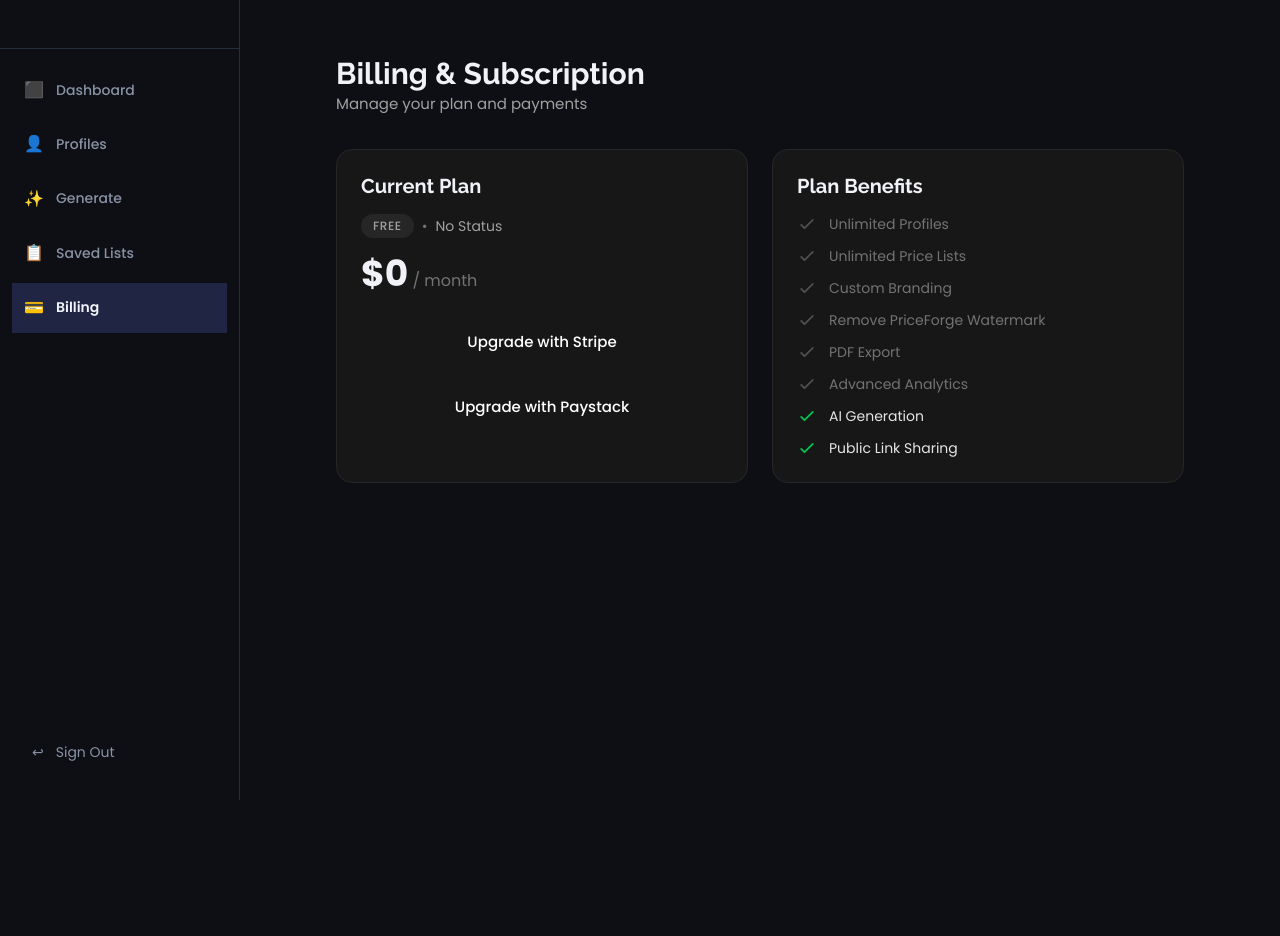
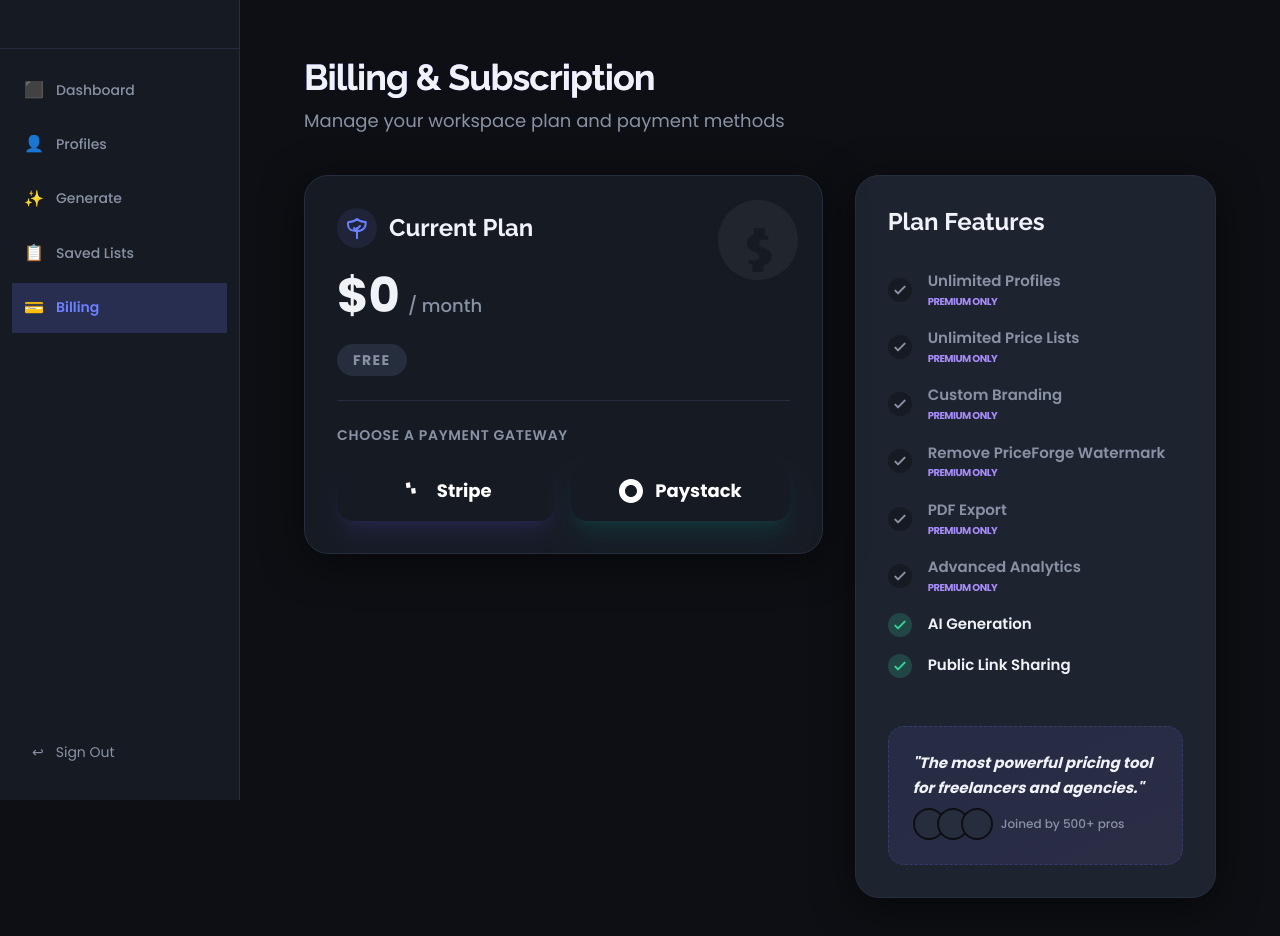
Before and after one commit to artofnuel/price-list, a Next.js app: page /dashboard/billing in a window 1280 px wide. Shown: the top 936 px of the page. Before the commit the page ends 800 px from the top, so only its background shows below. Built offline with nearby package versions, Linux system fonts and the light colour scheme; no server answers.

Commit message:
UI and Mild Logic Tweaks

```diff
--- a/src/app/api/checkout/cancel/route.js
+++ b/src/app/api/checkout/cancel/route.js
@@ -24,40 +24,61 @@ export async function POST(req) {
       .single()
 
     if (error || !subscription) {
+      console.log('No active subscription found for user:', user.id)
       return NextResponse.json({ error: 'No active subscription found' }, { status: 404 })
     }
 
+    console.log(`Attempting to cancel ${subscription.provider} subscription: ${subscription.provider_subscription_id}`)
+
     if (subscription.provider === 'stripe') {
+      try {
         // Cancel Stripe
         await stripe.subscriptions.update(subscription.provider_subscription_id, {
           cancel_at_period_end: true,
         })
+      } catch (stripeErr) {
+        console.error('Stripe cancellation error:', stripeErr.message)
+        // We continue anyway to update our DB if the stripe sub is already gone or invalid
+      }
     } else if (subscription.provider === 'paystack') {
-      // Cancel Paystack
+      // For Paystack, if it's a simple transaction reference (not a real sub),
+      // the disable API will fail. We log it and move on to update our DB.
+      try {
         await axios.post(
           'https://api.paystack.co/subscription/disable',
           {
             code: subscription.provider_subscription_id,
-          token: 'token_from_email_or_db_if_available' // Paystack needs an email token to disable via API. For simplicity in this project, we just mark it canceled in our DB.
+            token: 'not_available'
           },
           {
             headers: { Authorization: `Bearer ${PAYSTACK_SECRET}`, 'Content-Type': 'application/json' }
           }
-      ).catch(err => {
-        console.error("Paystack API warning:", err.response?.data || err.message)
-      })
+        )
+      } catch (paystackErr) {
+        console.warn("Paystack API warning (likely expected for transaction-based 'subs'):", paystackErr.response?.data || paystackErr.message)
+      }
     }
 
-    // We can confidently update our own DB to canceled or past_due to stop premium features instantly,
-    // or rely on the webhooks. Since the user wants immediate feedback, we'll update local status.
-    await supabase
+    // Always update our local DB to reflect the cancellation
+    const { error: updateError } = await supabase
       .from('subscriptions')
-      .update({ status: 'canceled' })
+      .update({
+        status: 'canceled'
+      })
       .eq('id', subscription.id)
+      .eq('user_id', user.id) // Extra safety
+
+    if (updateError) {
+      console.error('Supabase update error:', updateError)
+      return NextResponse.json({
+        error: 'Failed to update database',
+        details: updateError.message
+      }, { status: 500 })
+    }
 
     return NextResponse.json({ success: true })
   } catch (err) {
-    console.error('Cancel error:', err)
+    console.error('Cancel route error:', err)
     return NextResponse.json({ error: err.message }, { status: 500 })
   }
 }
--- a/src/app/dashboard/billing/page.js
+++ b/src/app/dashboard/billing/page.js
@@ -6,8 +6,18 @@ import { useSubscriptionStore } from '@/store/subscriptionStore'
 import axios from 'axios'
 
 export default function BillingPage() {
-  const { plan, status, isPremium, renewalDate, provider } = useSubscriptionStore()
+  const { plan, status, isPremium, renewalDate, provider, loading: storeLoading } = useSubscriptionStore()
   const [loading, setLoading] = useState(false)
+
+  if (storeLoading) {
+    return (
+      <div className="flex items-center justify-center min-h-[400px]">
+        <div className="w-10 h-10 border-4 border-primary/20 border-t-primary rounded-full animate-spin" />
+      </div>
+    )
+  }
+
+  const isActuallyCanceled = status === 'canceled'
   const STRIPE_PUBLISHABLE = process.env.NEXT_PUBLIC_STRIPE_PUBLISHABLE
   const PAYSTACK_PUBLIC = process.env.NEXT_PUBLIC_PAYSTACK_PUB
 
@@ -45,99 +55,190 @@ export default function BillingPage() {
   }
 
   return (
-    <div className="max-w-4xl mx-auto p-6 space-y-8">
-      <header>
-        <h1 className="text-3xl font-bold">Billing & Subscription</h1>
-        <p className="text-neutral-400">Manage your plan and payments</p>
+    <div className="max-w-5xl mx-auto p-6 space-y-10">
+      <header className="flex flex-col md:flex-row md:items-end justify-between gap-4">
+        <div>
+          <h1 className="text-4xl font-extrabold tracking-tight bg-linear-to-r from-primary to-secondary bg-clip-text text-transparent">
+            Billing & Subscription
+          </h1>
+          <p className="text-text-muted mt-2 text-lg">Manage your workspace plan and payment methods</p>
+        </div>
+        {isPremium && (
+          <div className="px-4 py-2 bg-premium/10 border border-premium/20 rounded-full flex items-center gap-2">
+            <span className={`w-2 h-2 rounded-full ${isActuallyCanceled ? 'bg-red-400' : 'bg-premium animate-pulse'}`} />
+            <span className={`text-sm font-semibold uppercase tracking-wider ${isActuallyCanceled ? 'text-red-400' : 'text-premium'}`}>
+              {isActuallyCanceled ? 'Canceled' : 'Premium Active'}
+            </span>
+          </div>
+        )}
       </header>
 
-      <div className="grid grid-cols-1 md:grid-cols-2 gap-6">
-        {/* Current Plan Card */}
+      {/* Main Content Grid */}
+      <div className="grid grid-cols-1 lg:grid-cols-12 gap-8">
+
+        {/* Left Column: Plan Status & Upgrades */}
+        <div className="lg:col-span-7 space-y-6">
           <motion.div
-          initial={{ opacity: 0, y: 20 }}
-          animate={{ opacity: 1, y: 0 }}
-          className="bg-neutral-900 border border-neutral-800 p-6 rounded-2xl"
+            initial={{ opacity: 0, x: -20 }}
+            animate={{ opacity: 1, x: 0 }}
+            className="bg-surface border border-border p-8 rounded-3xl shadow-lg relative overflow-hidden"
           >
-          <h2 className="text-xl font-semibold mb-4 text-neutral-200">Current Plan</h2>
-          <div className="flex items-center gap-2 mb-2">
-            <span className={`px-3 py-1 rounded-full text-xs font-medium uppercase tracking-wider ${isPremium ? 'bg-amber-500/10 text-amber-500' : 'bg-neutral-800 text-neutral-400'
-              }`}>
+            <div className="absolute top-0 right-0 p-4 opacity-5">
+              <svg className="w-24 h-24" fill="currentColor" viewBox="0 0 24 24">
+                <path d="M12 2C6.48 2 2 6.48 2 12s4.48 10 10 10 10-4.48 10-10S17.52 2 12 2zm1.41 16.09V20h-2.82v-1.91c-.39-.07-.75-.17-1.1-.31l.3-.92c.31.11.64.19.97.24.81.12 1.58-.2 1.58-.96 0-.58-.38-.85-1.03-1.12-.96-.4-2.11-.87-2.11-2.22 0-1.04.72-1.89 1.76-2.12V9h2.82v1.89c.31.05.61.12.91.21l-.23.97c-.23-.08-.47-.14-.72-.18-.79-.11-1.47.23-1.47.9 0 .54.38.79 1.07 1.09.96.42 2.07.96 2.07 2.22 0 1.13-.77 1.95-1.85 2.12z" />
+              </svg>
+            </div>
+
+            <h2 className="text-2xl font-bold mb-6 flex items-center gap-3">
+              <span className="p-2 bg-primary/10 rounded-xl">
+                <svg className="w-6 h-6 text-primary" fill="none" viewBox="0 0 24 24" stroke="currentColor">
+                  <path strokeLinecap="round" strokeLinejoin="round" strokeWidth={2} d="M9 12l2 2 4-4m5.618-4.016A11.955 11.955 0 0112 2.944a11.955 11.955 0 01-8.618 3.04m17.236 0c.062.398.094.805.094 1.233 0 3.31-2.094 6.184-5.044 7.273a11.956 11.956 0 01-6.906 0C5.094 14.417 3 11.544 3 8.233c0-.428.032-.835.094-1.233M12 22.18V12" />
+                </svg>
+              </span>
+              Current Plan
+            </h2>
+
+            <div className="space-y-6">
+              <div className="flex items-baseline gap-2">
+                <span className="text-5xl font-black text-text">
+                  {isPremium ? '$4' : '$0'}
+                </span>
+                <span className="text-text-muted text-lg font-medium">/ month</span>
+              </div>
+
+              <div className="flex flex-wrap items-center gap-3">
+                <span className={`px-4 py-1.5 rounded-full text-sm font-bold uppercase tracking-widest ${isPremium ? 'bg-premium text-bg' : 'bg-border text-text-muted'}`}>
                   {plan}
                 </span>
-            <span className="text-sm text-neutral-500">•</span>
-            <span className="text-sm text-neutral-400 capitalize">{status || 'No status'}</span>
+                {isPremium && (
+                  <>
+                    <span className="text-border">|</span>
+                    <span className="text-sm font-medium text-text-soft capitalize">Via {provider}</span>
+                  </>
+                )}
               </div>
 
-          <p className="text-4xl font-bold mt-4 mb-2">
-            {isPremium ? '$4' : '$0'}
-            <span className="text-base font-normal text-neutral-500"> / month</span>
-          </p>
+              {!isPremium && (
+                <div className="pt-6 border-t border-border space-y-4">
+                  <p className="text-sm font-semibold text-text-muted uppercase tracking-wider">Choose a Payment Gateway</p>
+                  <div className="grid grid-cols-1 sm:grid-cols-2 gap-4">
+                    <button
+                      onClick={() => handleUpgrade('stripe')}
+                      disabled={loading}
+                      className="group flex items-center justify-center gap-3 py-4 bg-[#635BFF] hover:bg-[#534bb3] text-white rounded-2xl font-bold text-lg shadow-xl shadow-indigo-500/10 transition-all hover:scale-[1.02] active:scale-95 disabled:opacity-50"
+                    >
+                      <svg className="w-6 h-6" fill="currentColor" viewBox="0 0 24 24">
+                        <path d="M13.962 8.885l-3.736.521c-.056.008-.106.033-.14.075-.034.041-.048.094-.04.148l.69 4.838c.008.056.033.106.075.14.041.034.094.048.148.04l3.736-.521c.056-.008.106-.033.14-.075.034-.041.048-.094.04-.148l-.69-4.838c-.008-.056-.033-.106-.075-.14-.041-.034-.094-.048-.148-.04zm-4.322-.505l-.69-4.838c-.008-.056-.033-.106-.075-.14a.208.208 0 00-.148-.04l-3.736.521c-.056.008-.106.033-.14.075-.034.041-.048.094-.04.148l.69 4.838c.008.056.033.106.075.14.041.034.094.048.148.04l3.736-.521c.056-.008.106-.033.14-.075.034-.041.048-.094.04-.148z" />
+                      </svg>
+                      Stripe
+                    </button>
+                    <button
+                      onClick={() => handleUpgrade('paystack')}
+                      disabled={loading}
+                      className="group flex items-center justify-center gap-3 py-4 bg-[#09A5DB] hover:bg-[#088ab8] text-white rounded-2xl font-bold text-lg shadow-xl shadow-teal-500/10 transition-all hover:scale-[1.02] active:scale-95 disabled:opacity-50"
+                    >
+                      <svg className="w-6 h-6" fill="white" viewBox="0 0 24 24">
+                        <path d="M12 0C5.373 0 0 5.373 0 12s5.373 12 12 12 12-5.373 12-12S18.627 0 12 0zm0 18c-3.314 0-6-2.686-6-6s2.686-6 6-6 6 2.686 6 6-2.686 6-6 6z" />
+                      </svg>
+                      Paystack
+                    </button>
+                  </div>
+                </div>
+              )}
 
               {isPremium && renewalDate && (
-            <div className="mt-4 space-y-4">
-              <p className="text-sm text-neutral-400">
-                Next billing date: {new Date(renewalDate).toLocaleDateString()}
-              </p>
+                <div className="pt-8 border-t border-border space-y-6">
+                  <div className="flex items-center justify-between p-4 bg-surface-2/50 rounded-2xl border border-border">
+                    <span className="text-text-muted font-medium">
+                      {isActuallyCanceled ? 'Access expires on' : 'Next billing date'}
+                    </span>
+                    <span className={`text-text font-bold ${isActuallyCanceled ? 'text-red-400' : ''}`}>
+                      {new Date(renewalDate).toLocaleDateString(undefined, { dateStyle: 'long' })}
+                    </span>
+                  </div>
+
+                  {!isActuallyCanceled && (
+                    <div className="p-6 bg-red-500/5 rounded-3xl border border-red-500/10">
+                      <h3 className="text-red-400 font-bold mb-2">Danger Zone</h3>
+                      <p className="text-sm text-text-muted mb-4">Once you cancel, you'll lose access to all premium features at the end of your billing cycle.</p>
                       <button
                         onClick={handleCancel}
                         disabled={loading}
-                className="w-full py-3 bg-red-600/10 hover:bg-red-600/20 text-red-500 border border-red-500/20 rounded-xl font-medium transition-colors disabled:opacity-50"
+                        className="w-full py-3 px-6 bg-red-500/10 hover:bg-red-600/20 text-red-500 border border-red-500/30 rounded-xl font-bold transition-all disabled:opacity-50"
                       >
-                {loading ? 'Processing...' : 'Cancel Subscription'}
+                        {loading ? 'Processing Cancellation...' : 'Cancel Subscription'}
                       </button>
                     </div>
                   )}
 
+                  {isActuallyCanceled && (
+                    <div className="p-6 bg-primary/5 rounded-3xl border border-primary/10">
+                      <p className="text-sm text-text-soft leading-relaxed">
+                        Your subscription has been canceled. You still have full access to all premium features until the end of your current period.
+                        <strong> You can resubscribe anytime after the expiry date.</strong>
+                      </p>
+                    </div>
+                  )}
+                </div>
+              )}
+            </div>
+          </motion.div>
+        </div>
+
+        {/* Right Column: Benefits & Value Prop */}
+        <div className="lg:col-span-5">
+          <motion.div
+            initial={{ opacity: 0, x: 20 }}
+            animate={{ opacity: 1, x: 0 }}
+            transition={{ delay: 0.1 }}
+            className="bg-surface-2 border border-border p-8 rounded-3xl h-full shadow-lg"
+          >
+            <h2 className="text-2xl font-bold mb-8 text-text">Plan Features</h2>
+            <ul className="space-y-4">
+              {[
+                { text: 'Unlimited Profiles', prem: true },
+                { text: 'Unlimited Price Lists', prem: true },
+                { text: 'Custom Branding', prem: true },
+                { text: 'Remove PriceForge Watermark', prem: true },
+                { text: 'PDF Export', prem: true },
+                { text: 'Advanced Analytics', prem: true },
+                { text: 'AI Generation', prem: false },
+                { text: 'Public Link Sharing', prem: false },
+              ].map((benefit, i) => (
+                <li key={i} className="flex items-center gap-4 group">
+                  <div className={`shrink-0 w-6 h-6 rounded-full flex items-center justify-center transition-colors ${benefit.prem ? (isPremium ? 'bg-accent/20 text-accent' : 'bg-surface text-text-muted group-hover:bg-primary/20 group-hover:text-primary') : 'bg-accent/20 text-accent'
+                    }`}>
+                    <svg className="w-4 h-4" fill="none" viewBox="0 0 24 24" stroke="currentColor">
+                      <path strokeLinecap="round" strokeLinejoin="round" strokeWidth={3} d="M5 13l4 4L19 7" />
+                    </svg>
+                  </div>
+                  <div className="flex flex-col">
+                    <span className={`font-semibold ${benefit.prem && !isPremium ? 'text-text-muted group-hover:text-text' : 'text-text'}`}>
+                      {benefit.text}
+                    </span>
+                    {benefit.prem && !isPremium && (
+                      <span className="text-[10px] font-bold text-premium uppercase tracking-tighter">Premium Only</span>
+                    )}
+                  </div>
+                </li>
+              ))}
+            </ul>
+
             {!isPremium && (
-            <div className="mt-6 space-y-4">
-              <button
-                onClick={() => handleUpgrade('stripe')}
-                disabled={loading}
-                className="w-full py-3 bg-indigo-600 hover:bg-indigo-500 text-white rounded-xl font-medium transition-colors disabled:opacity-50"
-              >
-                Upgrade with Stripe
-              </button>
-              <button
-                onClick={() => handleUpgrade('paystack')}
-                disabled={loading}
-                className="w-full py-3 bg-teal-600 hover:bg-teal-500 text-white rounded-xl font-medium transition-colors disabled:opacity-50"
-              >
-                Upgrade with Paystack
-              </button>
+              <div className="mt-12 p-6 bg-linear-to-br from-primary/10 to-secondary/10 rounded-2xl border border-primary/20 border-dashed">
+                <p className="text-text font-bold mb-2 italic">"The most powerful pricing tool for freelancers and agencies."</p>
+                <div className="flex items-center gap-2">
+                  <div className="flex -space-x-2">
+                    {[1, 2, 3].map(i => (
+                      <div key={i} className="w-8 h-8 rounded-full bg-border border-2 border-bg" />
+                    ))}
+                  </div>
+                  <span className="text-xs text-text-muted font-medium">Joined by 500+ pros</span>
+                </div>
               </div>
             )}
           </motion.div>
-
-        {/* Benefits Card */}
-        <motion.div
-          initial={{ opacity: 0, y: 20 }}
-          animate={{ opacity: 1, y: 0 }}
-          transition={{ delay: 0.1 }}
-          className="bg-neutral-900 border border-neutral-800 p-6 rounded-2xl"
-        >
-          <h2 className="text-xl font-semibold mb-4 text-neutral-200">Plan Benefits</h2>
-          <ul className="space-y-3">
-            {[
-              { text: 'Unlimited Profiles', free: false },
-              { text: 'Unlimited Price Lists', free: false },
-              { text: 'Custom Branding', free: false },
-              { text: 'Remove PriceForge Watermark', free: false },
-              { text: 'PDF Export', free: false },
-              { text: 'Advanced Analytics', free: false },
-              { text: 'AI Generation', free: true },
-              { text: 'Public Link Sharing', free: true },
-            ].map((benefit, i) => (
-              <li key={i} className="flex items-center gap-3 text-sm">
-                <svg className={`w-5 h-5 ${benefit.free || isPremium ? 'text-green-500' : 'text-neutral-600'}`} fill="none" viewBox="0 0 24 24" stroke="currentColor">
-                  <path strokeLinecap="round" strokeLinejoin="round" strokeWidth={2} d="M5 13l4 4L19 7" />
-                </svg>
-                <span className={benefit.free || isPremium ? 'text-neutral-200' : 'text-neutral-500'}>
-                  {benefit.text}
-                </span>
-              </li>
-            ))}
-          </ul>
-        </motion.div>
+        </div>
       </div>
     </div>
   )
--- a/src/store/subscriptionStore.js
+++ b/src/store/subscriptionStore.js
@@ -21,10 +21,15 @@ export const useSubscriptionStore = create((set) => ({
       return;
     }
 
+    const isPremiumActive = data.plan_type === 'premium' && (
+      data.status === 'active' ||
+      (data.status === 'canceled' && data.current_period_end && new Date(data.current_period_end) > new Date())
+    );
+
     set({
       plan: data.plan_type || 'free',
       status: data.status,
-      isPremium: data.plan_type === 'premium' && data.status === 'active',
+      isPremium: isPremiumActive,
       renewalDate: data.current_period_end,
       provider: data.provider,
       loading: false,
```
Also changed, not shown: 1 other file (tests, documents, lock files or other folders). Lines whose indentation alone changed are shown as unchanged.
